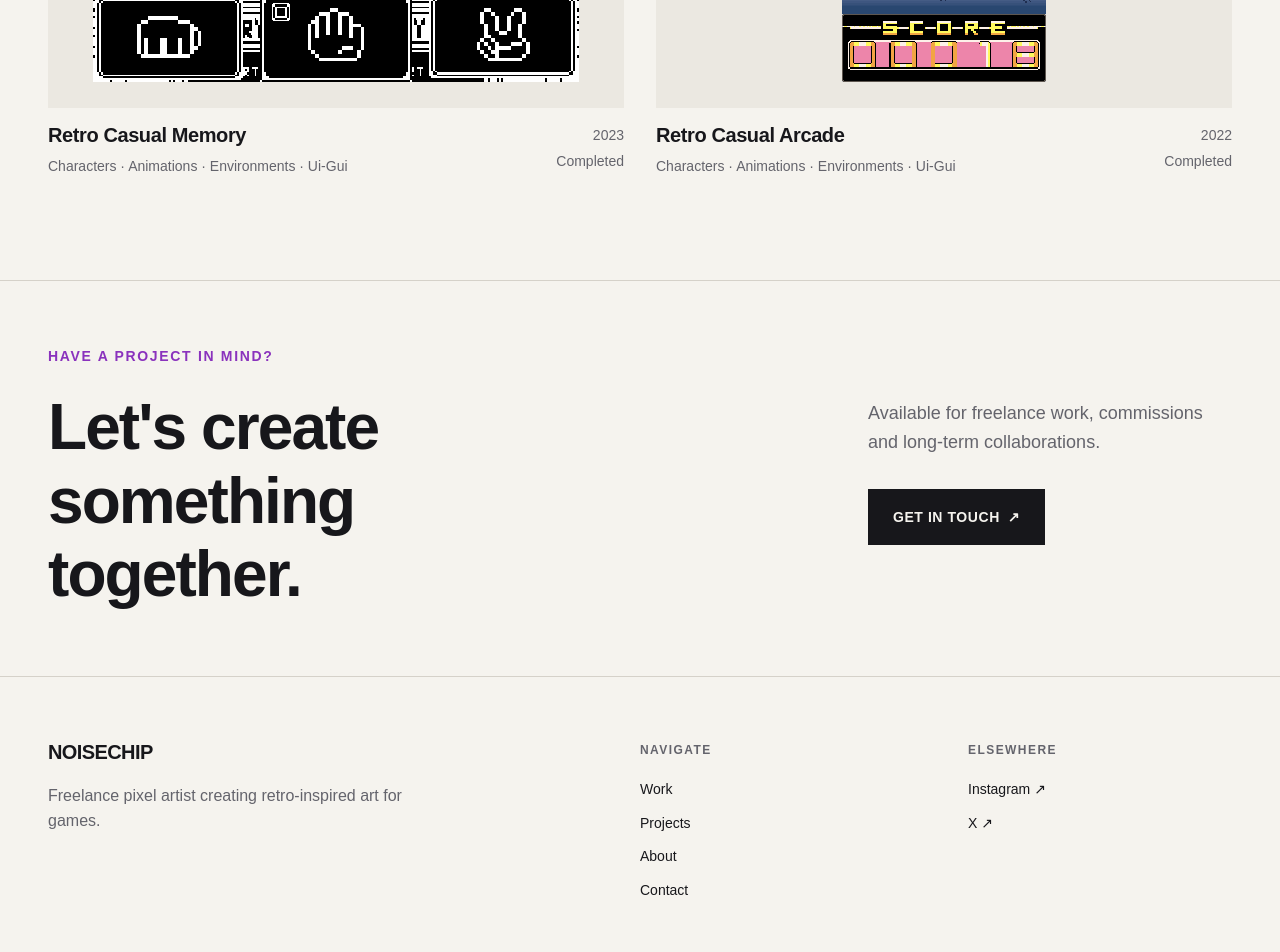
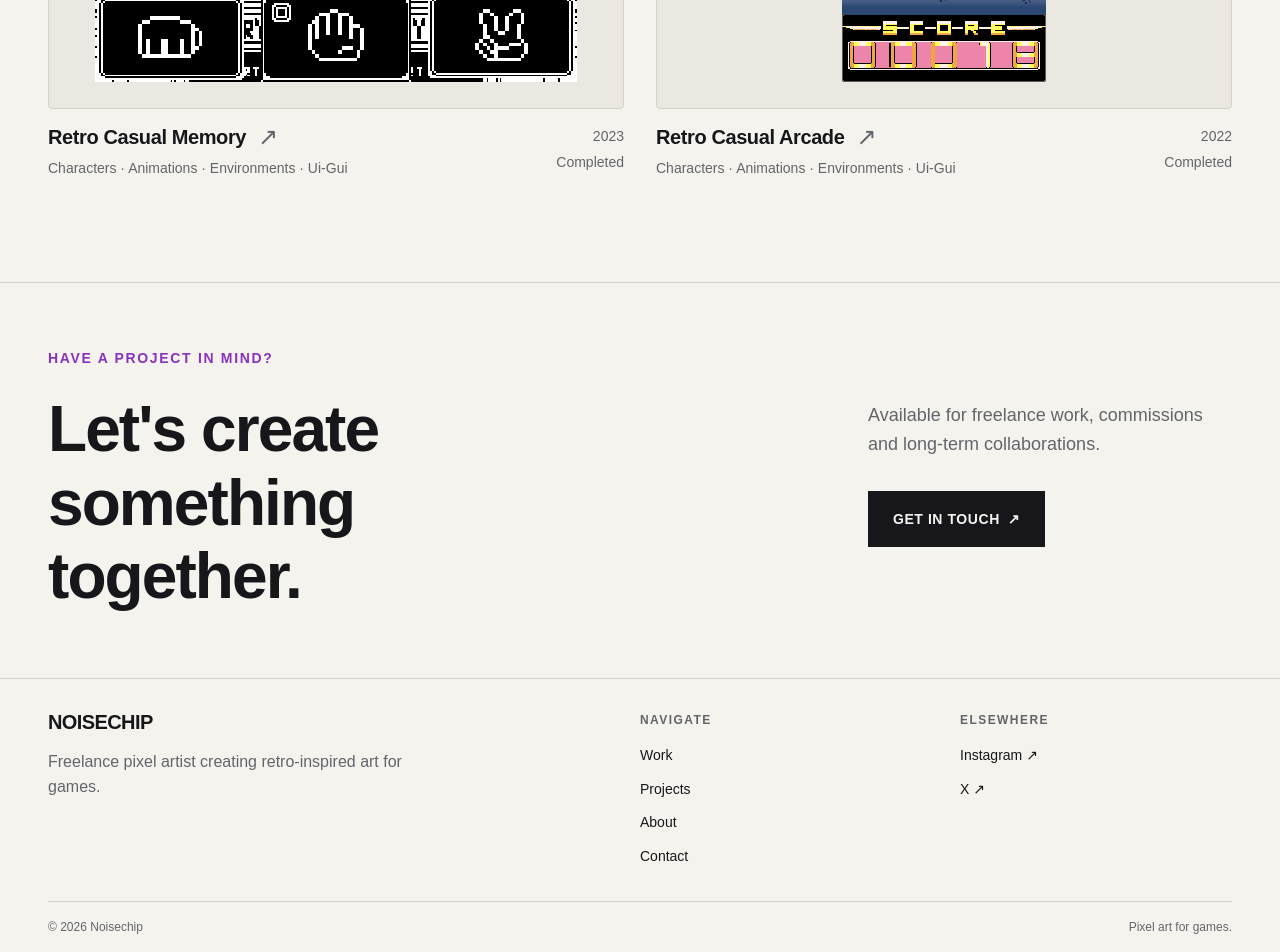
Before and after one commit to alejandroarevaloprogrammer/noisechip-portfolio, a Next.js app: page / in a window 1280 px wide. Shown: the part 3060-4012 px from the top of the page. Built offline with nearby package versions, Linux system fonts and the light colour scheme.

Commit message:
Refine featured projects and footer

```diff
--- a/src/components/home/FeaturedProjects/FeaturedProjects.module.css
+++ b/src/components/home/FeaturedProjects/FeaturedProjects.module.css
@@ -63,23 +63,24 @@
   display: flex;
   align-items: center;
   justify-content: center;
+  box-sizing: border-box;
   width: 100%;
   aspect-ratio: 16 / 9;
   min-width: 0;
   padding: clamp(1rem, 2vw, 2rem);
   overflow: hidden;
   background: var(--color-surface);
-  outline: 1px solid transparent;
-  outline-offset: -1px;
+  border: var(--border-width) solid var(--color-border);
+  border-radius: var(--radius-sm);
   transition:
     background-color var(--transition-fast),
-    outline-color var(--transition-fast),
+    border-color var(--transition-fast),
     box-shadow var(--transition-fast);
 }
 
 .projectLink:hover .media {
   background: var(--color-surface-elevated);
-  outline-color: var(--color-accent);
+  border-color: var(--color-accent);
   box-shadow:
     0 0 0 1px var(--color-accent),
     0 0 18px color-mix(
@@ -95,7 +96,7 @@
 
 .projectLink:focus-visible .media {
   background: var(--color-surface-elevated);
-  outline-color: var(--color-accent);
+  border-color: var(--color-accent);
   box-shadow:
     0 0 0 1px var(--color-accent),
     0 0 18px color-mix(
@@ -121,10 +122,32 @@
   margin-top: var(--space-4);
 }
 
+.titleRow {
+  display: flex;
+  align-items: center;
+  gap: var(--space-3);
+}
+
 .projectTitle {
   font-size: var(--font-size-lg);
   font-weight: var(--font-weight-semibold);
   letter-spacing: -0.02em;
+}
+
+.arrow {
+  flex-shrink: 0;
+  font-size: var(--font-size-xl);
+  line-height: 1;
+  color: var(--color-text-muted);
+  transition:
+    color var(--transition-fast),
+    transform var(--transition-fast);
+}
+
+.projectLink:hover .arrow,
+.projectLink:focus-visible .arrow {
+  color: var(--color-accent);
+  transform: translate(0.2rem, -0.2rem);
 }
 
 .disciplines {
@@ -163,6 +186,10 @@
   .info {
     gap: var(--space-4);
   }
+
+  .arrow {
+    font-size: var(--font-size-lg);
+  }
 }
 
 @media (max-width: 30rem) {
@@ -178,7 +205,13 @@
 }
 
 @media (prefers-reduced-motion: reduce) {
-  .media {
+  .media,
+  .arrow {
     transition: none;
   }
+
+  .projectLink:hover .arrow,
+  .projectLink:focus-visible .arrow {
+    transform: none;
+  }
 }
--- a/src/components/home/FeaturedProjects/FeaturedProjects.tsx
+++ b/src/components/home/FeaturedProjects/FeaturedProjects.tsx
@@ -49,9 +49,18 @@ export default function FeaturedProjects() {
 
                 <div className={styles.info}>
                   <div>
-                    <h3 className={styles.projectTitle}>
-                      {project.title}
-                    </h3>
+                    <div className={styles.titleRow}>
+                      <h3 className={styles.projectTitle}>
+                        {project.title}
+                      </h3>
+
+                      <span
+                        className={styles.arrow}
+                        aria-hidden="true"
+                      >
+                        ↗
+                      </span>
+                    </div>
 
                     <p className={styles.disciplines}>
                       {project.disciplines.join(" · ")}
--- a/src/components/layout/Footer/Footer.module.css
+++ b/src/components/layout/Footer/Footer.module.css
@@ -1,17 +1,17 @@
 .footer {
-  padding-block: var(--space-8) var(--space-6);
+  padding-block: var(--space-6) var(--space-4);
   border-top: var(--border-width) solid var(--color-border);
 }
 
 .inner {
   display: grid;
-  gap: var(--space-8);
+  gap: var(--space-6);
 }
 
 .main {
   display: grid;
   grid-template-columns: minmax(0, 2fr) repeat(2, minmax(8rem, 1fr));
-  gap: var(--space-8);
+  gap: var(--space-7);
 }
 
 .identity {
@@ -34,12 +34,12 @@
 
 .description {
   max-width: 24rem;
-  margin-top: var(--space-4);
+  margin-top: var(--space-3);
   color: var(--color-text-muted);
 }
 
 .heading {
-  margin-bottom: var(--space-4);
+  margin-bottom: var(--space-3);
   font-size: var(--font-size-xs);
   font-weight: var(--font-weight-semibold);
   letter-spacing: 0.12em;
@@ -67,7 +67,7 @@
   align-items: center;
   justify-content: space-between;
   gap: var(--space-5);
-  padding-top: var(--space-6);
+  padding-top: var(--space-4);
   font-size: var(--font-size-xs);
   color: var(--color-text-muted);
   border-top: var(--border-width) solid var(--color-border);
@@ -75,12 +75,16 @@
 
 @media (max-width: 48rem) {
   .footer {
-    padding-block: var(--space-7) var(--space-5);
+    padding-block: var(--space-6) var(--space-4);
+  }
+
+  .inner {
+    gap: var(--space-5);
   }
 
   .main {
     grid-template-columns: repeat(2, minmax(0, 1fr));
-    gap: var(--space-7) var(--space-5);
+    gap: var(--space-6) var(--space-5);
   }
 
   .identity {
@@ -91,5 +95,6 @@
     align-items: flex-start;
     flex-direction: column;
     gap: var(--space-2);
+    padding-top: var(--space-4);
   }
 }
```
